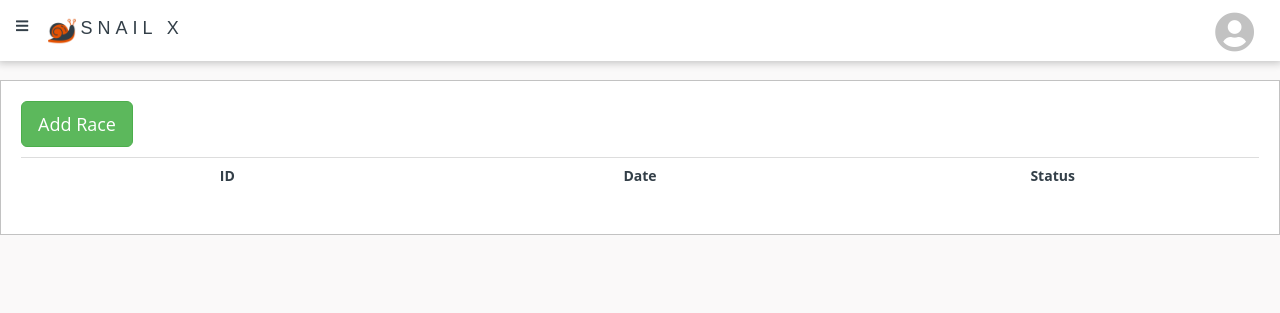
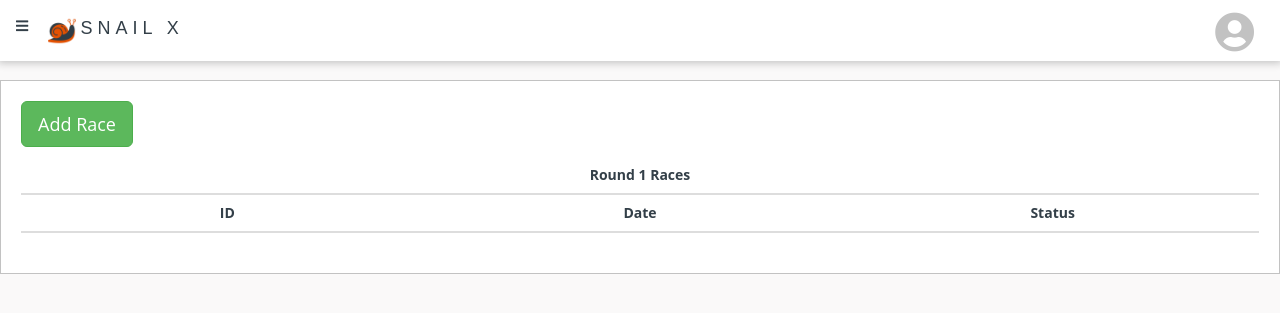
Before and after one commit to infinityworks/snailx-admin-panel, a Flask app: page /rounds/1/races in a window 1280 px wide. Shown: the top 313 px of the page. Run offline with Flask 2, Linux system fonts and the light colour scheme; the visitor is signed in with stand-in values (Sample User, id 1); data comes from the database, SQL or seed files in the repository; data that the repository does not hold is empty; parts of the project's set-up code (start-up, migrations or seed data) failed here and were passed over; some libraries are stand-ins or nearby versions.

Commit message:
Change races table to have round id header and correct spacing.

```diff
--- a/globals/templates/races.html
+++ b/globals/templates/races.html
@@ -7,7 +7,6 @@
 <input type="button" class="btn btn-success btn-lg add-race-btn" value="Add Race" onclick="location.href='/rounds/{{round_id}}/races/add';">
 
 <table class="table table-hover">
-    <thead>
     <colgroup>
         <col class="col-xs-2">
         </col>
@@ -16,6 +15,10 @@
         <col class="col-xs-2">
         </col>
     </colgroup>
+    <thead>
+        <tr>
+            <th colspan="4">Round {{round_id}} Races</th>
+        </tr>
         <tr>
             <th scope="col">ID</th>
             <th scope="col">Date</th>
```
Lines whose indentation alone changed are shown as unchanged.
